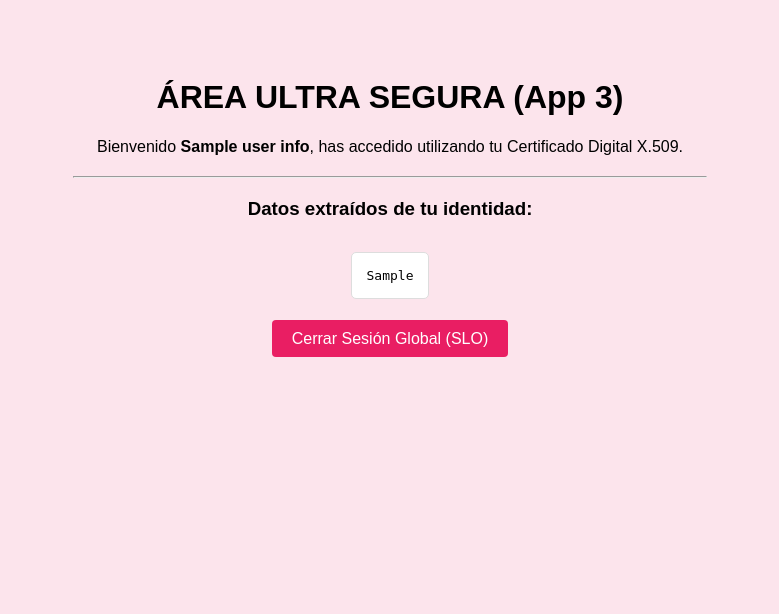
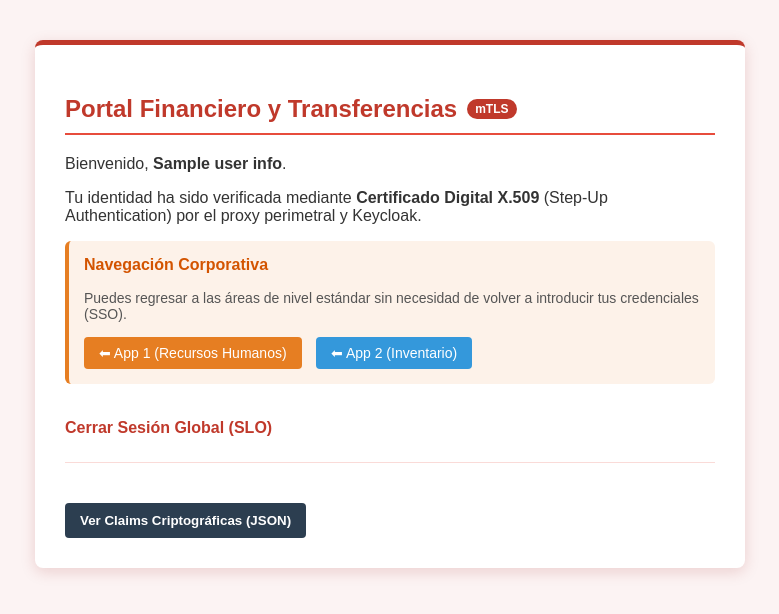
Before and after one commit to PepeLoperenaMonzon/SistemaSSO, a Flask app: template app3/templates/index.html in a window 1280 px wide. Shown: the top 614 px of the page, without its empty margins (250-1029 px from the left). Run offline with Flask 3, Linux system fonts and the light colour scheme; the template is opened without the code that fills it: most values are stand-ins (such as "Sample title", 1, 10 or a date in 2020); parts of the project's set-up code (start-up, migrations or seed data) failed here and were passed over.

Commit message:
Fix: HTML de app3

```diff
--- a/app3/templates/index.html
+++ b/app3/templates/index.html
@@ -1,15 +1,58 @@
 <!DOCTYPE html>
-<html>
+<html lang="es">
 <head>
-    <title>Portal VIP - Acceso Concedido</title>
+    <meta charset="UTF-8">
+    <title>Área Ultra Segura (App 3)</title>
+    <style>
+        body { font-family: Arial, sans-serif; margin: 40px; background-color: #fcf3f3; color: #333; }
+        .container { background: white; padding: 30px; border-radius: 8px; box-shadow: 0 4px 15px rgba(139, 0, 0, 0.15); max-width: 650px; margin: 0 auto; border-top: 5px solid #c0392b; }
+        h2 { color: #c0392b; border-bottom: 2px solid #e74c3c; padding-bottom: 10px; display: flex; align-items: center; gap: 10px; }
+        .badge { background-color: #c0392b; color: white; padding: 3px 8px; border-radius: 12px; font-size: 12px; font-weight: bold; vertical-align: middle; }
+        .btn-debug { background-color: #2c3e50; color: white; border: none; padding: 10px 15px; border-radius: 4px; cursor: pointer; margin-top: 15px; font-weight: bold; }
+        .btn-debug:hover { background-color: #1a252f; }
+        #json-container { display: none; background-color: #272822; color: #f8f8f2; padding: 15px; border-radius: 5px; margin-top: 15px; overflow-x: auto; font-family: 'Courier New', Courier, monospace; font-size: 14px; }
+        .logout-link { color: #c0392b; text-decoration: none; font-weight: bold; display: inline-block; margin-top: 15px; }
+        .logout-link:hover { text-decoration: underline; }
+    </style>
 </head>
-<body style='background-color: #fce4ec; font-family: sans-serif; text-align: center; padding-top: 50px;'>
-    <h1>ÁREA ULTRA SEGURA (App 3)</h1>
-    <p>Bienvenido <b>{{ user_info.name }}</b>, has accedido utilizando tu Certificado Digital X.509.</p>
-    <hr style='width: 50%; margin: 20px auto;'>
-    <h3>Datos extraídos de tu identidad:</h3>
-    <pre style='background: white; padding: 15px; display: inline-block; text-align: left; border-radius: 5px; border: 1px solid #ddd;'>{{ user_info }}</pre>
-    <br><br>
-    <a href='/logout' style='padding: 10px 20px; background: #e91e63; color: white; text-decoration: none; border-radius: 4px;'>Cerrar Sesión Global (SLO)</a>
+<body>
+    <div class="container">
+        <h2>
+            Portal Financiero y Transferencias
+            <span class="badge">mTLS</span>
+        </h2>
+        <p>Bienvenido, <strong>{{ user_info.get('name', user_info.get('preferred_username', 'Usuario VIP')) }}</strong>.</p>
+        <p>Tu identidad ha sido verificada mediante <b>Certificado Digital X.509</b> (Step-Up Authentication) por el proxy perimetral y Keycloak.</p>
+
+        <div style="background-color: #fdf2e9; padding: 15px; border-radius: 6px; margin-bottom: 20px; border-left: 4px solid #e67e22;">
+            <p style="margin-top: 0; color: #d35400; font-weight: bold;">Navegación Corporativa</p>
+            <p style="font-size: 14px; color: #555; margin-bottom: 15px;">Puedes regresar a las áreas de nivel estándar sin necesidad de volver a introducir tus credenciales (SSO).</p>
+            <a href="http://localhost:5000" style="display: inline-block; padding: 8px 15px; background-color: #e67e22; color: white; text-decoration: none; border-radius: 4px; font-size: 14px; transition: background 0.3s; margin-right: 10px;">
+                ⬅ App 1 (Recursos Humanos)
+            </a>
+            <a href="http://localhost:5001" style="display: inline-block; padding: 8px 15px; background-color: #3498db; color: white; text-decoration: none; border-radius: 4px; font-size: 14px; transition: background 0.3s;">
+                ⬅ App 2 (Inventario)
+            </a>
+        </div>
+
+        <a href="/logout" class="logout-link">Cerrar Sesión Global (SLO)</a>
+
+        <hr style="margin: 25px 0; border: 0; border-top: 1px solid #fadbd8;">
+
+        <button class="btn-debug" onclick="toggleJSON()">Ver Claims Criptográficas (JSON)</button>
+
+        <pre id="json-container"><code>{{ user_info | tojson(indent=4) }}</code></pre>
+    </div>
+
+    <script>
+        function toggleJSON() {
+            var container = document.getElementById("json-container");
+            if (container.style.display === "none" || container.style.display === "") {
+                container.style.display = "block";
+            } else {
+                container.style.display = "none";
+            }
+        }
+    </script>
 </body>
 </html>
```
